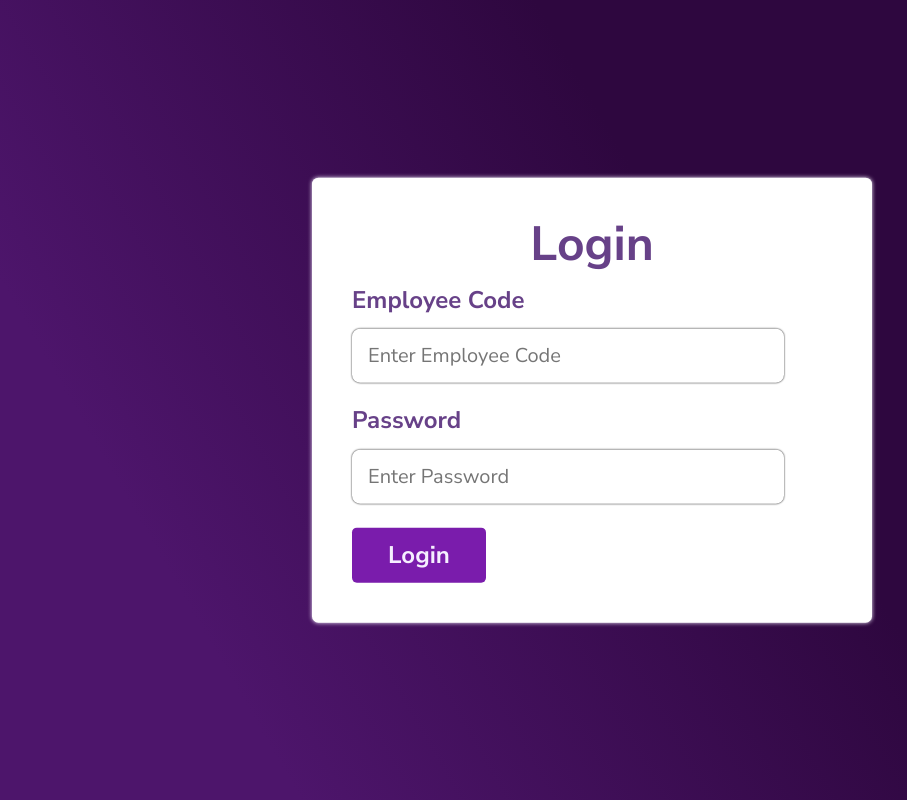
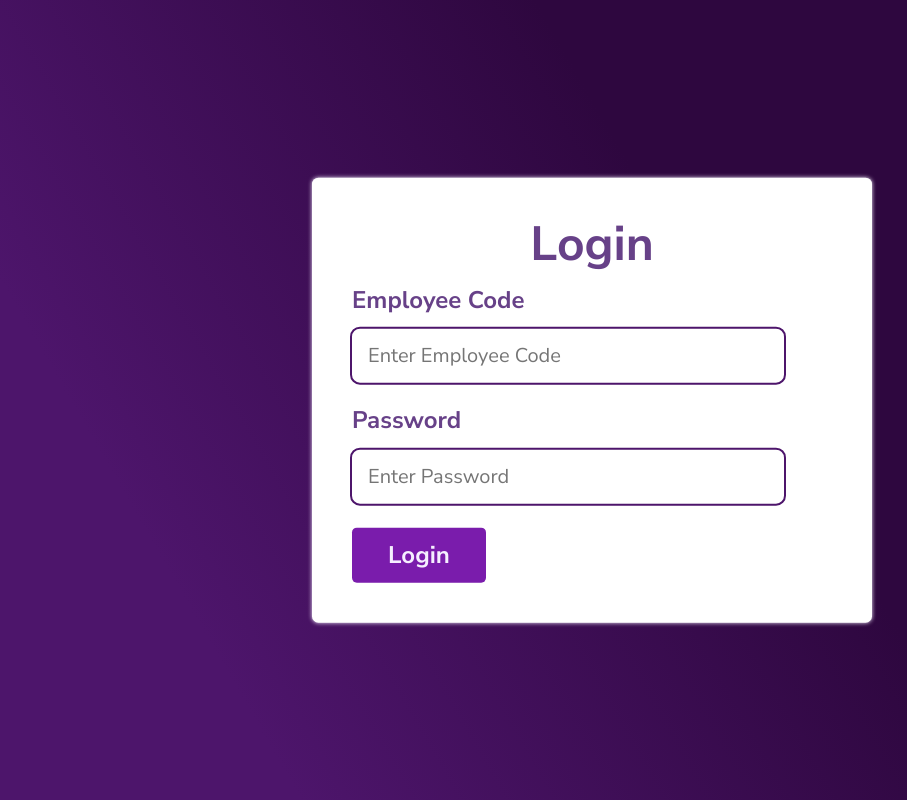
Before and after one commit to sarathme/CRM-backend-react, a React (Vite) app: page /login in a window 1280 px wide. Shown: the whole page, without its empty margins (48-955 px from the left). Built offline with nearby package versions, Linux system fonts and the light colour scheme.

Commit message:
<Patch> Make some styles for input group component

```diff
--- a/src/components/InputGroup.module.css
+++ b/src/components/InputGroup.module.css
@@ -10,14 +10,14 @@
   padding: 0.8em;
   border-radius: 0.4em;
   border: none;
-  outline: none;
+  outline: 2px solid var(--clr-primary-600);
   background-color: var(--clr-primary-100);
   color: inherit;
-  box-shadow: 0 0 2px var(--clr-black);
+  /* box-shadow: 0 0 4px var(--clr-primary-900); */
 }
 
 .inputGroup > input:focus {
-  outline: 2px solid var(--clr-primary-700);
+  outline: 3px solid var(--clr-primary-600);
   outline-offset: 4px;
   box-shadow: none;
 }
```
